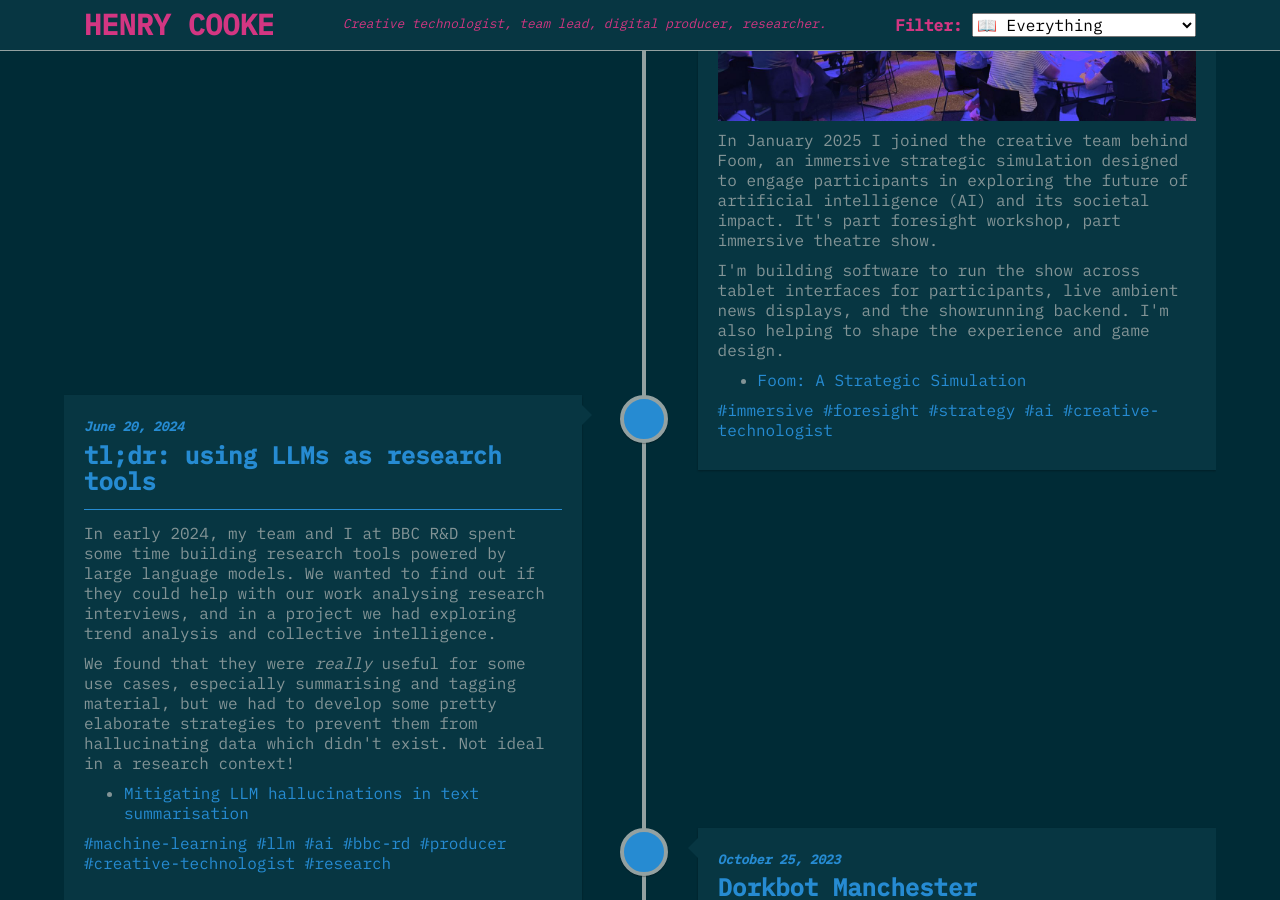
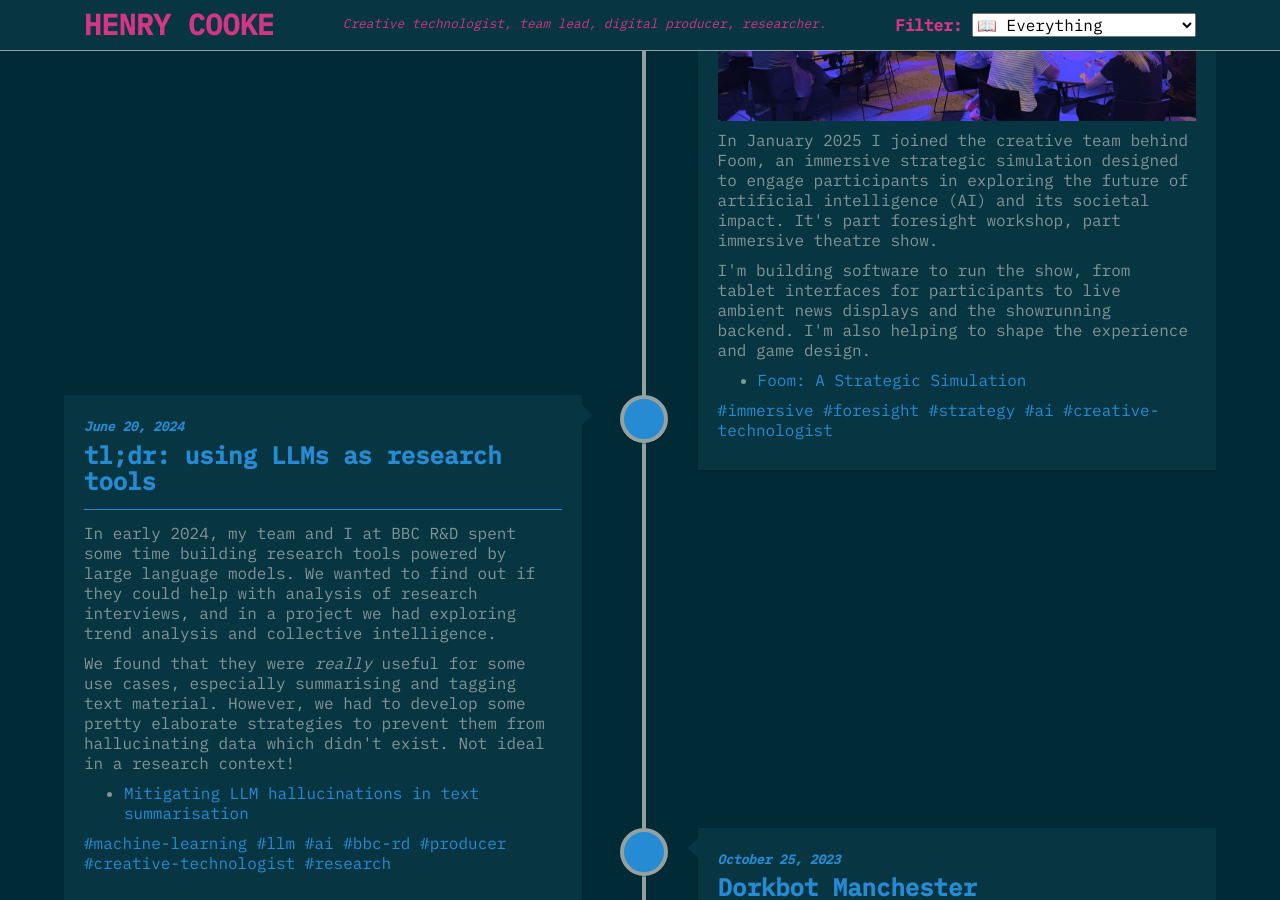
Before and after one commit to prehensile/prehensile.github.io, a Jekyll site: the page timeline/index.html, which Jekyll copies as it is, in a window 1280 px wide and 900 px high, scrolled down 636 px. Built offline with Jekyll 4.4.1, drawn with Linux system fonts in a browser that asks for light colours; some of the changed text lies outside the part shown.

Commit message:
better words

```diff
--- a/timeline/index.html
+++ b/timeline/index.html
@@ -216,7 +216,7 @@
             </div>
              -->
              <p>In January 2025 I joined the creative team behind Foom, an immersive strategic simulation designed to engage participants in exploring the future of artificial intelligence (AI) and its societal impact. It&#39;s part foresight workshop, part immersive theatre show.</p>
-<p>I&#39;m building software to run the show across tablet interfaces for participants, live ambient news displays, and the showrunning backend. I&#39;m also helping to shape the experience and game design. </p>
+<p>I&#39;m building software to run the show, from tablet interfaces for participants to live ambient news displays and the showrunning backend. I&#39;m also helping to shape the experience and game design. </p>
 
             <ul>
 
@@ -264,8 +264,8 @@
             </h2>
 
             <!--  -->
-             <p>In early 2024, my team and I at BBC R&amp;D spent some time building research tools powered by large language models. We wanted to find out if they could help with our work analysing research interviews, and in a project we had exploring trend analysis and collective intelligence.</p>
-<p>We found that they were <em>really</em> useful for some use cases, especially summarising and tagging material, but we had to develop some pretty elaborate strategies to prevent them from hallucinating data which didn&#39;t exist. Not ideal in a research context!</p>
+             <p>In early 2024, my team and I at BBC R&amp;D spent some time building research tools powered by large language models. We wanted to find out if they could help with analysis of research interviews, and in a project we had exploring trend analysis and collective intelligence.</p>
+<p>We found that they were <em>really</em> useful for some use cases, especially summarising and tagging text material. However, we had to develop some pretty elaborate strategies to prevent them from hallucinating data which didn&#39;t exist. Not ideal in a research context!</p>
 
             <ul>
 
```
Also changed, not shown: other parts of timeline/index.html (+1 -1 lines).
